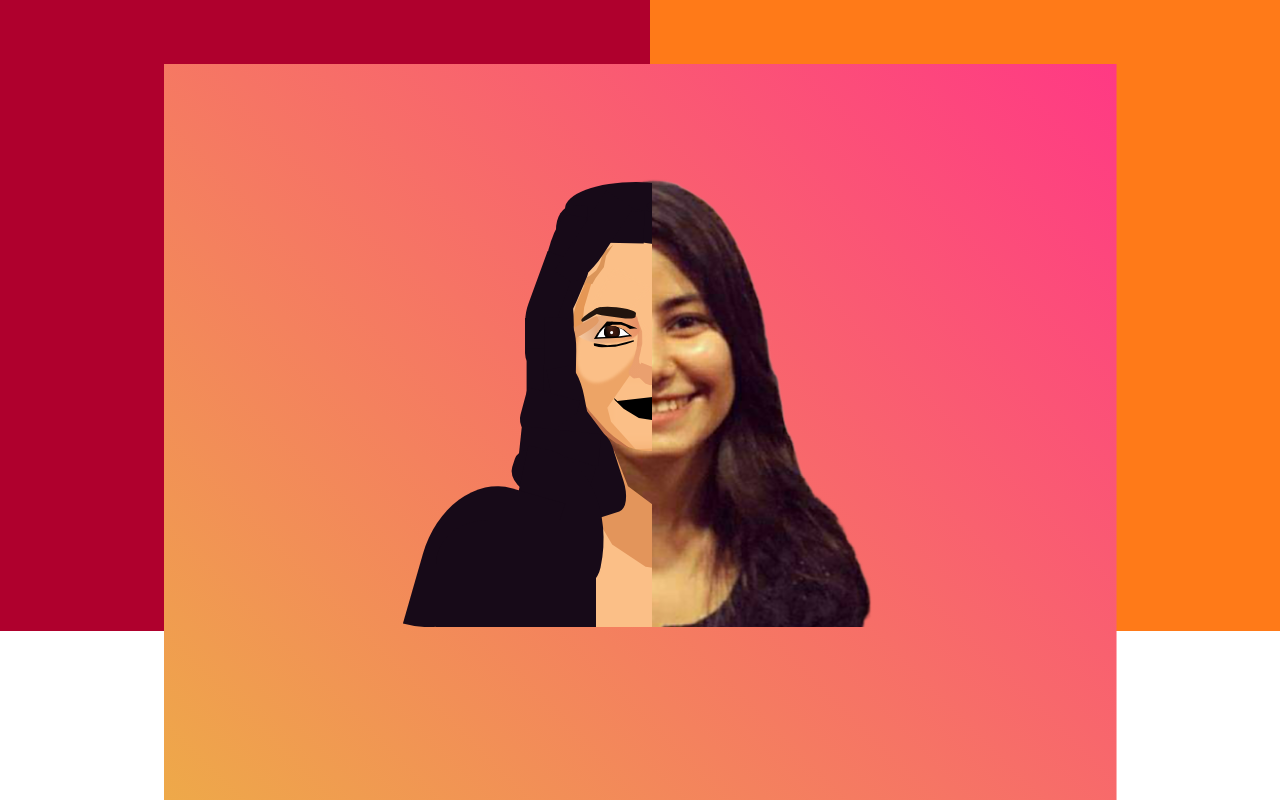
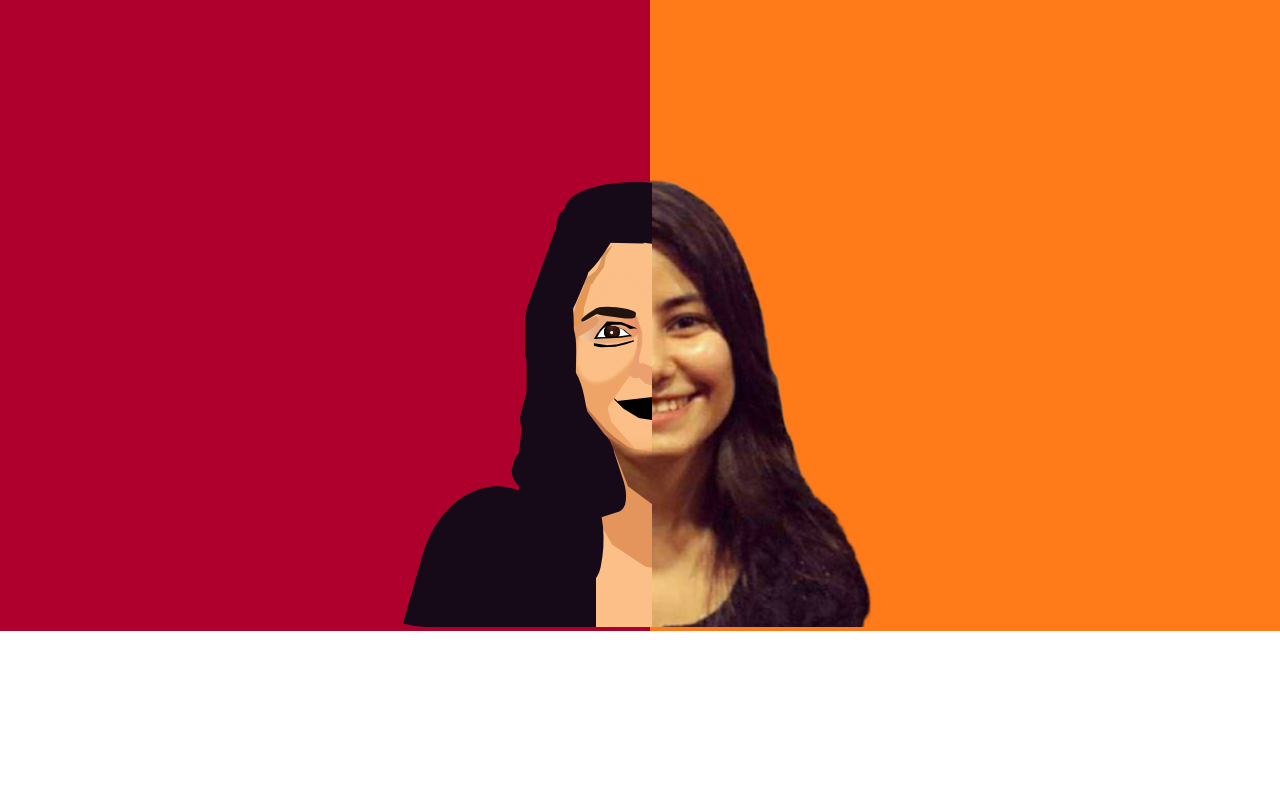
Before and after one commit to aashi16/testRepo, a plain HTML site: page index.html in a window 1280 px wide. Drawn offline with Linux system fonts and the light colour scheme.

Commit message:
Update index.html

```diff
--- a/index.html
+++ b/index.html
@@ -139,6 +139,5 @@
 			<img src="newPic.png">
 		</div>
 	</div>
-	<div class="element"></div>
 </body>
 </html>
```
